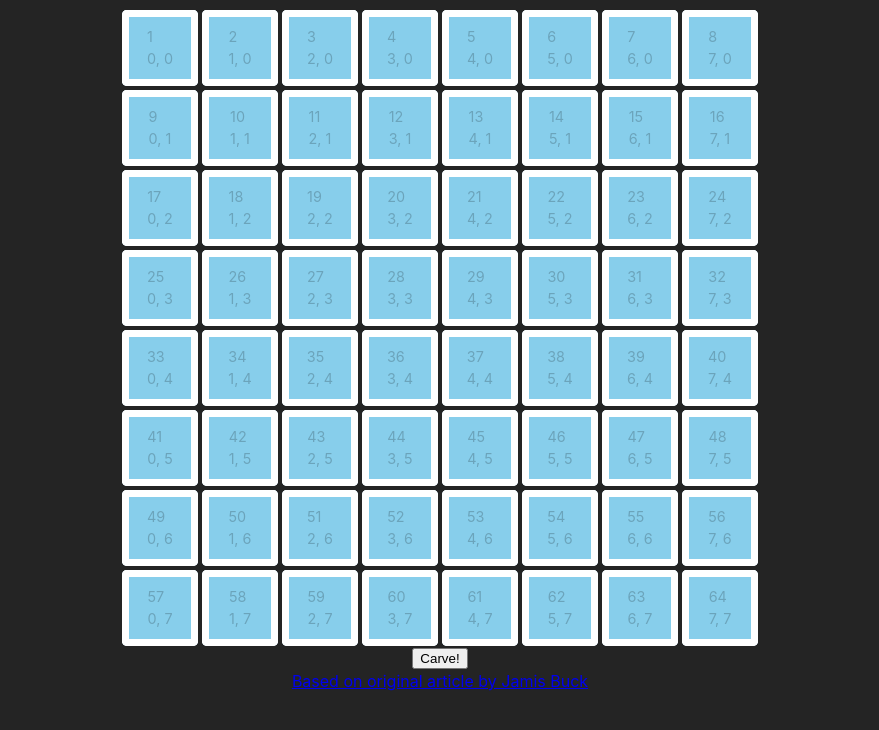
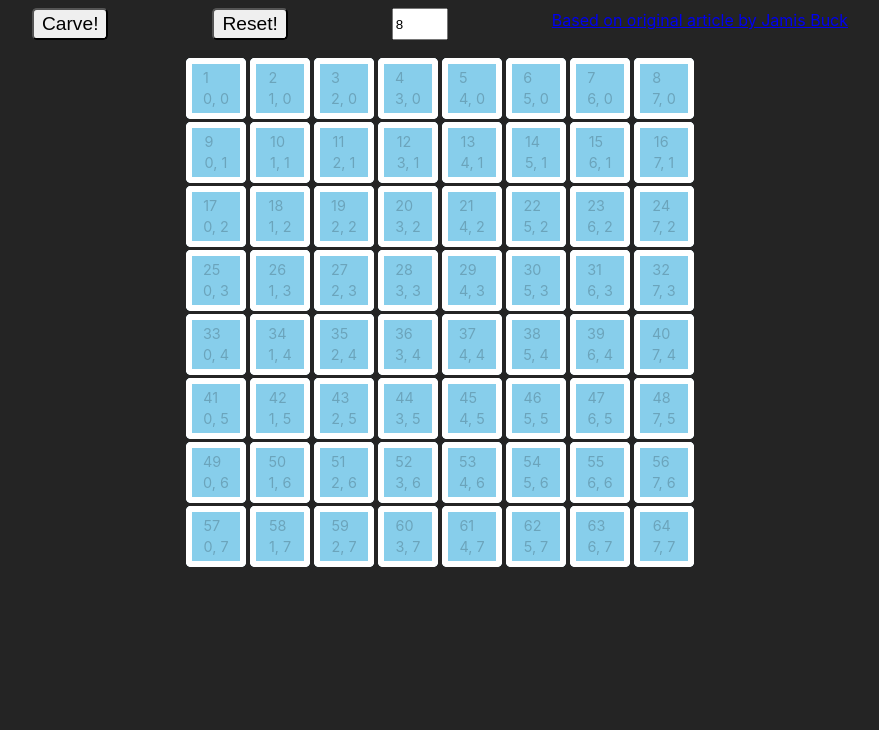
Before and after one commit to nbogie/maze-gen-hunt-and-kill-algorithm-react, a React (Vite) app: page / in a window 1280 px wide. Shown: the top 730 px of the page, without its empty margins (200-1079 px from the left). Built offline with nearby package versions, Linux system fonts and the light colour scheme.

Commit message:
add size and reset controls (at top)

```diff
--- a/src/components/App.tsx
+++ b/src/components/App.tsx
@@ -4,20 +4,34 @@ import { createMaze, Maze } from '../core/mazeGen';
 import { MazeView } from './MazeView';
 
 function App() {
-  const [maze, setMaze] = useState<Maze>(() => createMaze(8));
+  const [gridSize, setGridSize] = useState<number>(8);
+  const [maze, setMaze] = useState<Maze>(() => createMaze(gridSize));
 
-  function handleCarveRandom() {
+  function handleCarve() {
     //TODO: shallow copy is not good enough.  Some maintained cells will be mutated.
     const mazeCopy = { ...maze };
     carveMazeMutates(mazeCopy)
     setMaze(mazeCopy)
   }
 
+  function handleReset(newGridSize: number | null = null) {
+    setMaze(createMaze(newGridSize ?? gridSize))
+  }
+
+  function handleChangeGridSize(newGridSize: number): void {
+    setGridSize(newGridSize);
+    handleReset(newGridSize);
+  }
+
   return (
     <div className="App">
+      <div className="controls">
+        <button onClick={handleCarve}>Carve!</button>
+        <button onClick={e => handleReset()}>Reset!</button>
+        <input type="number" min={3} max={16} value={gridSize} onChange={e => handleChangeGridSize(parseInt(e.target.value))} />
+        <a href="https://weblog.jamisbuck.org/2011/1/24/maze-generation-hunt-and-kill-algorithm">Based on original article by Jamis Buck</a>
+      </div>
       <MazeView maze={maze} />
-      <button onClick={handleCarveRandom}>Carve!</button>
-      <a href="https://weblog.jamisbuck.org/2011/1/24/maze-generation-hunt-and-kill-algorithm">Based on original article by Jamis Buck</a>
     </div>
   )
 }
--- a/src/index.css
+++ b/src/index.css
@@ -18,7 +18,7 @@
   /* a default but will be dynamically set by react */
   --numColumnsInGrid: 8;
 
-  width: 50vw;
+  width: 40vw;
   height: 100%;
   aspect-ratio: 1;
   display: grid;
@@ -84,3 +84,17 @@
 .wall.E {
   right: 0;
 }
+
+.controls {
+  width: 100%;
+  display: flex;
+  flex-direction: row;
+  justify-content: space-evenly;
+  margin-bottom: 1rem;
+}
+
+button {
+  font-size: 1.2rem;
+  padding: 0.2rem 0.5rem;
+  border-radius: 0.3rem;
+}
```
